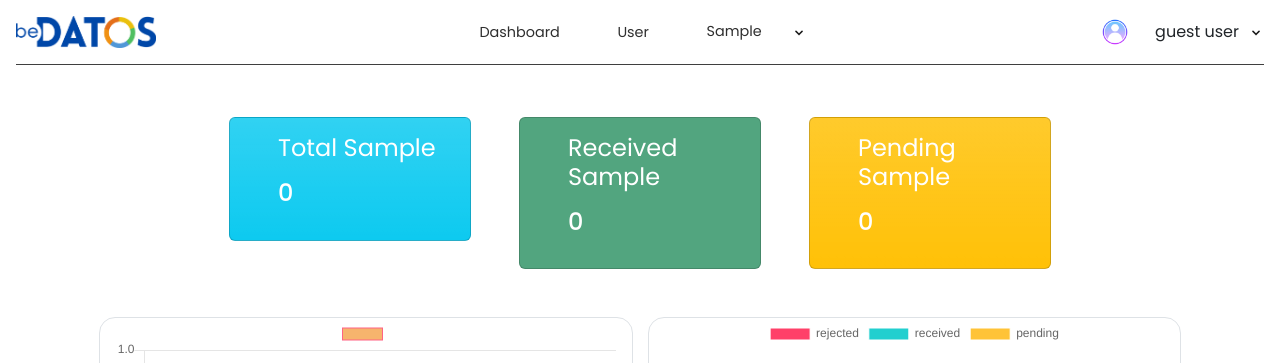
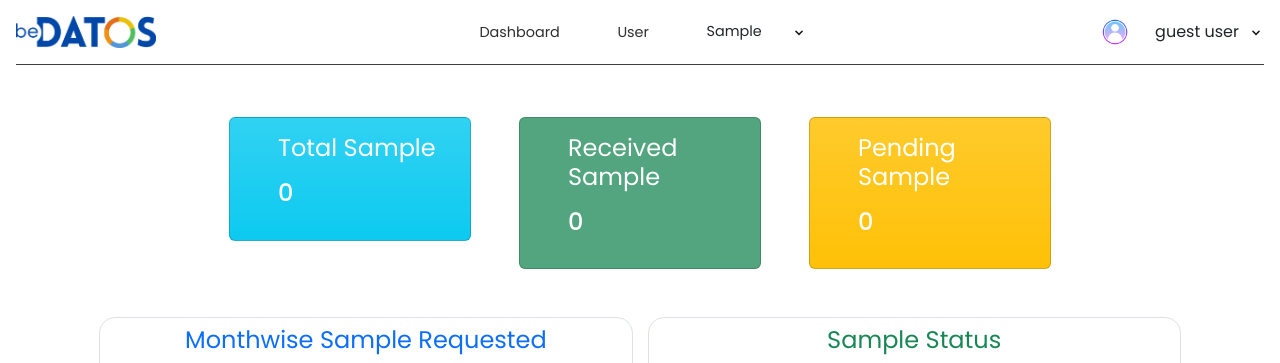
Before and after one commit to ashishjangid2905/becrm, a Django app: page / in a window 1280 px wide. Shown: the top 363 px of the page. Run offline with Django 5.2, Linux system fonts and the light colour scheme; a user stored in the database is signed in; data that the repository does not hold is empty; some libraries are stand-ins or nearby versions.

Commit message:
has been done some basic changes

```diff
--- a/app/views.py
+++ b/app/views.py
@@ -16,12 +16,19 @@ from django.core.paginator import Paginator, EmptyPage, PageNotAnInteger
 
 def home(request):
     if request.user.is_authenticated:
-        samples = sample.objects.all().count()
-        received_sample = sample.objects.filter(status='received').count()
-        pending_sample = sample.objects.filter(status='pending').count()
+        total_samples = sample.objects.all()
+
+        if request.user.role == 'admin':
+            user_sample = total_samples
+        else:
+            user_sample = total_samples.filter(user = request.user)
+
+        total_samples = user_sample.count()
+        received_sample = user_sample.filter(status='received').count()
+        pending_sample = user_sample.filter(status='pending').count()
 
         context = {
-            'total_samples': samples,
+            'total_samples': total_samples,
             'received_sample': received_sample,
             'pending_sample': pending_sample,
         }
@@ -33,17 +40,29 @@ def home(request):
 @login_required(login_url='app:home')
 def sample_chart(request):
 
+    if not request.user.is_authenticated:
+        return redirect('app:login')
     # filter_count = {
     #     'status__icontains': 'received',
     #     'status__icontains': 'pending',
     #     'status__icontains': 'reject'
     #                 }
 
-    received_sample = sample.objects.filter(status='received').count()
-    pending_sample = sample.objects.filter(status='pending').count()
-    rejected_sample = sample.objects.filter(status='reject').count()
+    total_samples = sample.objects.all()
+    if request.user.role == 'admin':
+        user_sample = total_samples
+    else:
+        user_sample = total_samples.filter(user = request.user)
 
-    samples_data = sample.objects.annotate(
+
+    # received_sample = user_sample.filter(status='received').count()
+    # pending_sample = user_sample.filter(status='pending').count()
+    # rejected_sample = user_sample.filter(status='reject').count()
+
+    status_counts = user_sample.values('status').annotate(count=Count('sample_id')).order_by('status')
+    doughnut_data = {status['status']: status['count'] for status in status_counts}
+
+    samples_data = user_sample.annotate(
             month_name = ExtractMonth('requested_at')
             ).values('month_name').annotate(
                 counts = Count('sample_id')
@@ -59,14 +78,11 @@ def sample_chart(request):
     data = {
         'month_labels': months,
         'sample_counts': sample_counts,
-        'rejected_sample':rejected_sample,
-        'received_sample':received_sample,
-        'pending_sample':pending_sample
-
-
+        'doughnut_data':doughnut_data,
     }
 
     return JsonResponse(data)
+
 
 def login_user(request):
     if request.method == 'POST':
--- a/becrm/settings.py
+++ b/becrm/settings.py
@@ -29,7 +29,7 @@ SECRET_KEY = os.getenv('SECRET_KEY')
 # SECURITY WARNING: don't run with debug turned on in production!
 DEBUG = True
 
-ALLOWED_HOSTS = []
+ALLOWED_HOSTS = ['192.168.1.17']
 
 
 # Application definition
--- a/sample/views.py
+++ b/sample/views.py
@@ -59,7 +59,7 @@ def sample_request(request):
 @login_required(login_url='app:login')
 def sample_list(request):
     if not request.user.is_authenticated:
-        return redirect('login')
+        return redirect('app:login')
 
     query = request.GET.get('q')
 
--- a/static/becrm/css/style.css
+++ b/static/becrm/css/style.css
@@ -52,6 +52,10 @@ body {
     border-radius: 5px;
     text-align: start;
     justify-content: center;
+}
+
+.email_in {
+    text-transform: lowercase;
 }
 
 .login_btn {
--- a/static/becrm/js/script.js
+++ b/static/becrm/js/script.js
@@ -23,9 +23,12 @@ $(document).ready(function () {
       var month_labels = data.month_labels;
       var sample_counts = data.sample_counts;
 
-      var rejected_sample = data.rejected_sample;
-      var received_sample = data.received_sample;
-      var pending_sample = data.pending_sample;
+      // var rejected_sample = data.rejected_sample;
+      // var received_sample = data.received_sample;
+      // var pending_sample = data.pending_sample;
+
+      var status = Object.keys(data.doughnut_data);
+      var status_counts = Object.values(data.doughnut_data);
 
       var bar = $("#sample_chart");
       var doughnut = $("#sample_status_chart");
@@ -55,12 +58,12 @@ $(document).ready(function () {
       var sample_status_chart = new Chart(doughnut, {
         type: "doughnut",
         data: {
-          labels: ["rejected", "received", "pending"],
+          labels: status,
           datasets: [
             {
-              label: "Dataset 1",
-              data: [rejected_sample, received_sample, pending_sample],
-              backgroundColor: ["#FF4069", "#22CFCF", "#FFC337"],
+              label: "Sample Status",
+              data: status_counts,
+              backgroundColor: ["#FFC337", "#22CFCF", "#FF4069"],
               borderWidth: 1,
             },
           ],
@@ -73,7 +76,7 @@ $(document).ready(function () {
             },
             title: {
               display: true,
-              text: "Chart.js Doughnut Chart",
+              text: "Sample Status",
             },
           },
         },
--- a/templates/admin/admin-nav.html
+++ b/templates/admin/admin-nav.html
@@ -2,7 +2,12 @@
 <nav class="container-fluid m-0 px-3">
   <div class="navbar">
     <div class="nav-brand">
-        <a href="#"><img src="{% static 'becrm/image/logo.png' %}" alt="brand-logo" width="140" /></a>
+      <a href="#"
+        ><img
+          src="{% static 'becrm/image/logo.png' %}"
+          alt="brand-logo"
+          width="140"
+      /></a>
     </div>
     <ul class="menu">
       <li class="menu-item">
@@ -12,7 +17,7 @@
         <a href="{% url 'teams:users' %}">User</a>
       </li>
       <li class="menu-item has-subitems">
-          <a href="/">Sample</a><span class="clickd"></span>
+        <a>Sample</a><span class="clickd"></span>
         <ul class="menu-subitem">
           <li class="subitem">
             <a href="{% url 'sample:sample_request' %}">Request</a>
@@ -24,7 +29,12 @@
       </li>
     </ul>
     <div class="user-nav">
-        <a href="/"><img src="{% static 'becrm/image/user-default-96.png' %}" alt="profile" width="30" /></a>
+      <a href="/"
+        ><img
+          src="{% static 'becrm/image/user-default-96.png' %}"
+          alt="profile"
+          width="30"
+      /></a>
       <h6 class="user-title">{{ user.first_name }} {{ user.last_name }}</h6>
       <span class="user-drop"></span>
       <ul class="user-menu">
--- a/templates/dashboard/dashboard.html
+++ b/templates/dashboard/dashboard.html
@@ -1,10 +1,8 @@
-{% extends 'home.html' %}
-
-{% load static %}
-
-{% block content %}
+{% extends 'home.html' %} {% load static %} {% block content %}
 <div class="container-fluid">
-    {% comment %} <h4 class="fw-normal fs-1 mt-3 text-center text-warning">Dashboard</h4> {% endcomment %}
+  {% comment %}
+  <h4 class="fw-normal fs-1 mt-3 text-center text-warning">Dashboard</h4>
+  {% endcomment %}
   <div class="row mx-5 mt-1 g-5 d-flex justify-content-center">
     <div class="col-lg-3 col-md-4 col-sm-4">
       <div class="card bg-info bg-gradient text-white">
@@ -35,9 +33,15 @@
   {% comment %}Graph is here{% endcomment %}
   <div class="row chart-section">
     <div class="col-md-5 border border-rounded rounded-4">
+      <h6 class="fw-normal fs-4 my-2 text-center text-primary">
+        Monthwise Sample Requested
+      </h6>
       <canvas id="sample_chart"></canvas>
     </div>
     <div class="col-md-5 border border-rounded rounded-4">
+      <h6 class="fw-normal fs-4 my-2 text-center text-success">
+        Sample Status
+      </h6>
       <canvas id="sample_status_chart"></canvas>
     </div>
   </div>
```
Lines whose indentation alone changed are shown as unchanged.
